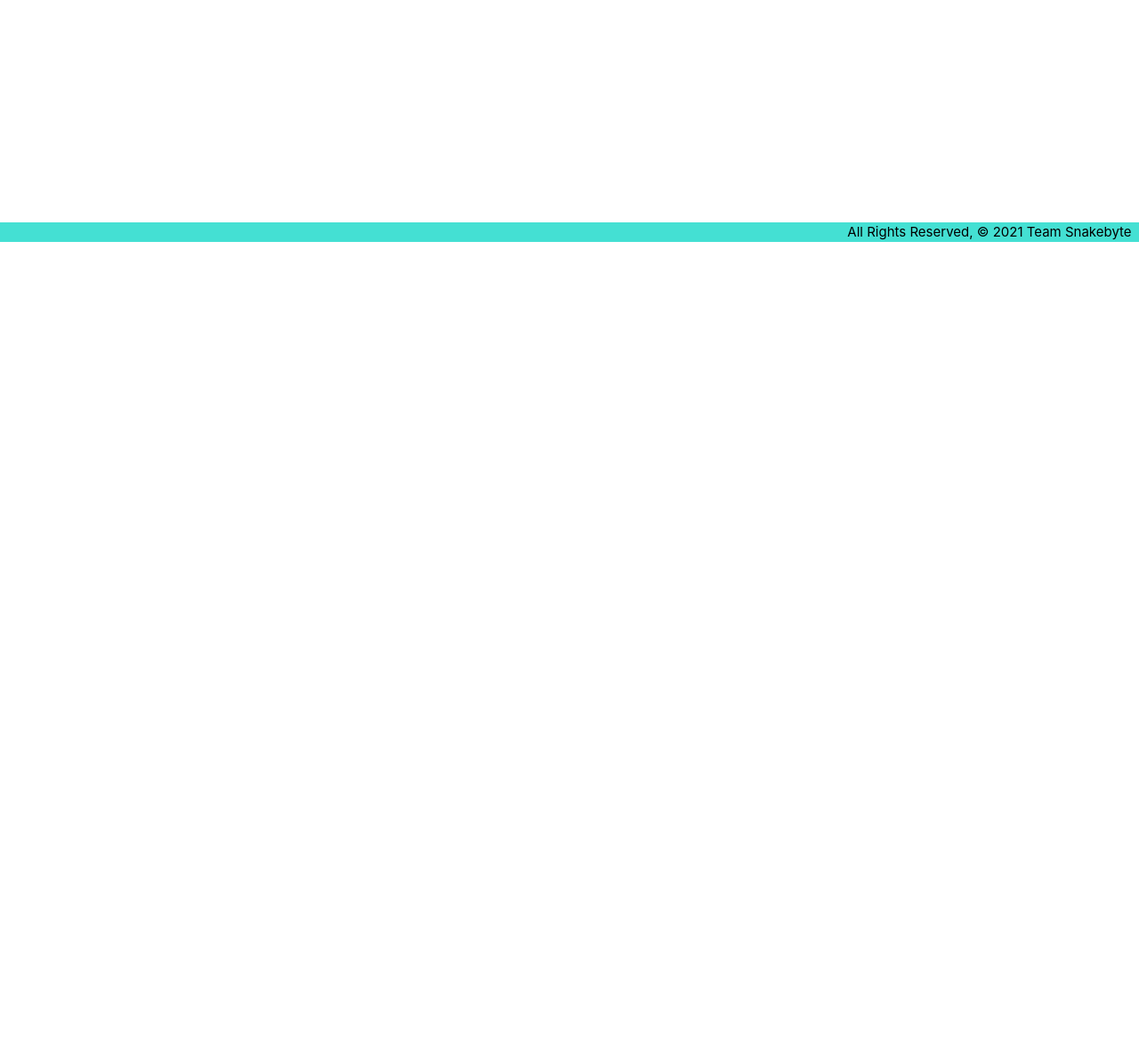
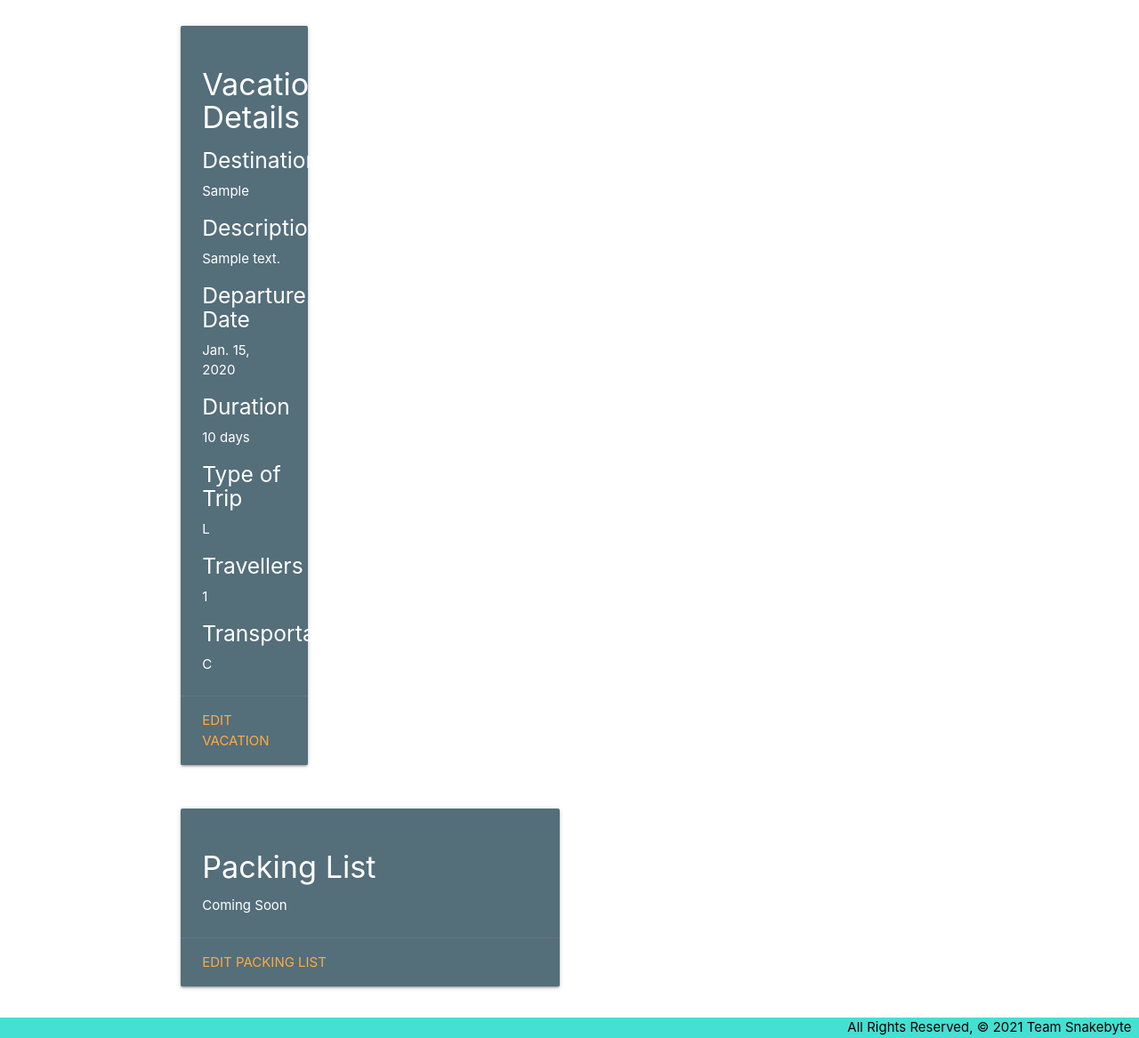
Before and after one commit to kitkatcode10/map-out, a Django app: page /vacations/1/ in a window 1280 px wide. Shown: the part 528-1695 px from the top of the page at 89% size. Before the commit the page ends 800 px from the top, so only its background shows below. Run offline with Django 3.2, Linux system fonts and the light colour scheme; tables that the repository leaves empty hold one stand-in row (values such as "Sample post").

Commit message:
update details ui

```diff
--- a/main_app/static/css/style.css
+++ b/main_app/static/css/style.css
@@ -18,3 +18,7 @@ footer.page-footer {
 .navbar-fixed nav {
   background-color: rgb(68, 224, 211);
 }
+
+#vacation-description {
+display: inline-block;
+}
--- a/main_app/templates/base.html
+++ b/main_app/templates/base.html
@@ -16,6 +16,7 @@
       href="{% static 'css/style.css' %}"
     />
     <script src="https://cdnjs.cloudflare.com/ajax/libs/materialize/1.0.0/js/materialize.min.js"></script>
+
   </head>
   <body>
     <header class="navbar-fixed">
--- a/main_app/templates/vacations/detail.html
+++ b/main_app/templates/vacations/detail.html
@@ -2,7 +2,57 @@
 {% block content %}
 
 
-<h1>Details Page</h1>
+<H1>{{vacation.name}}</H1>
+
+<!-- Images  -->
+
+<div class="row">
+    <div class="col s6" ><img src="https://i.ibb.co/LJDw6B6/banff.jpg"></div>
+
+    <div class="col s3"><img src="https://i.ibb.co/LJDw6B6/banff.jpg">6-columns (one-quarter)</div>
+    <div class="col s3"><img src="https://i.ibb.co/LJDw6B6/banff.jpg">6-columns (one-quarter)</div>
+
+  </div>
+
+  <!-- Vacations Details Card -->
+
+  <section id="vacation-description">
+  <div class="row">
+    <div class="col m6">
+      <div class="card blue-grey darken-1">
+        <div class="card-content white-text">
+          <span class="card-title"><h4> Vacation Details</h4> </span>
+          <p> <h5>Destination</h5> {{vacation.destination}}</p>
+           <p> <h5>Description</h5> {{vacation.description}}</p>
+           <p> <h5>Departure Date</h5> {{vacation.date}}</p>
+            <p> <h5>Duration</h5> {{vacation.duration}} days</p>
+           <p> <h5> Type of Trip </h5>{{vacation.typeoftrip}}</p>
+          <p> <h5>Travellers</h5> {{vacation.travellers}}</p>
+          <p> <h5>Transportation</h5> {{vacation.transportation}}</p>
+        </div>
+        <div class="card-action">
+          <a href="#">Edit Vacation</a>
+        </div>
+      </div>
+    </div>
+  </div>
+</section>
+<!-- Packing List Card -->
+
+  <div class="row">
+    <div class="col m6">
+      <div class="card blue-grey darken-1">
+        <div class="card-content white-text">
+          <span class="card-title"><h4> Packing List</h4> </span>
+          <p> Coming Soon</p>
+        </div>
+        <div class="card-action">
+          <a href="#">Edit Packing List</a>
+        </div>
+      </div>
+    </div>
+  </div>
+
 
 
 
--- a/main_app/templates/vacations/index.html
+++ b/main_app/templates/vacations/index.html
@@ -6,7 +6,7 @@
 
 {% for vacation in vacations %}
 
-<a href="/vacations/{{vacation.id}}">
+<a href="{% url 'detail' vacation.id %}">
 <div class="row">
     <div class="col s12 m6">
       <div class="card">
```
